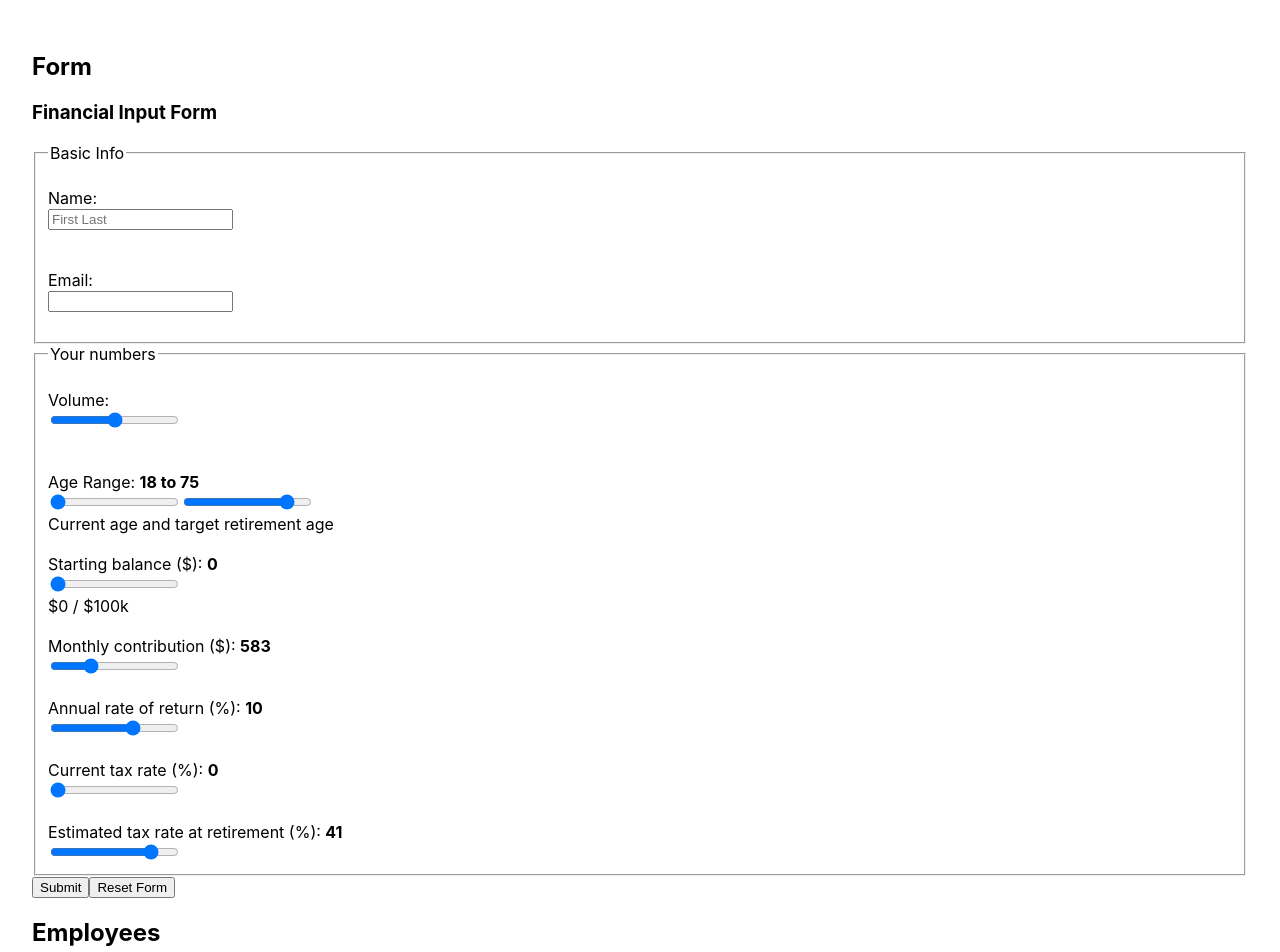
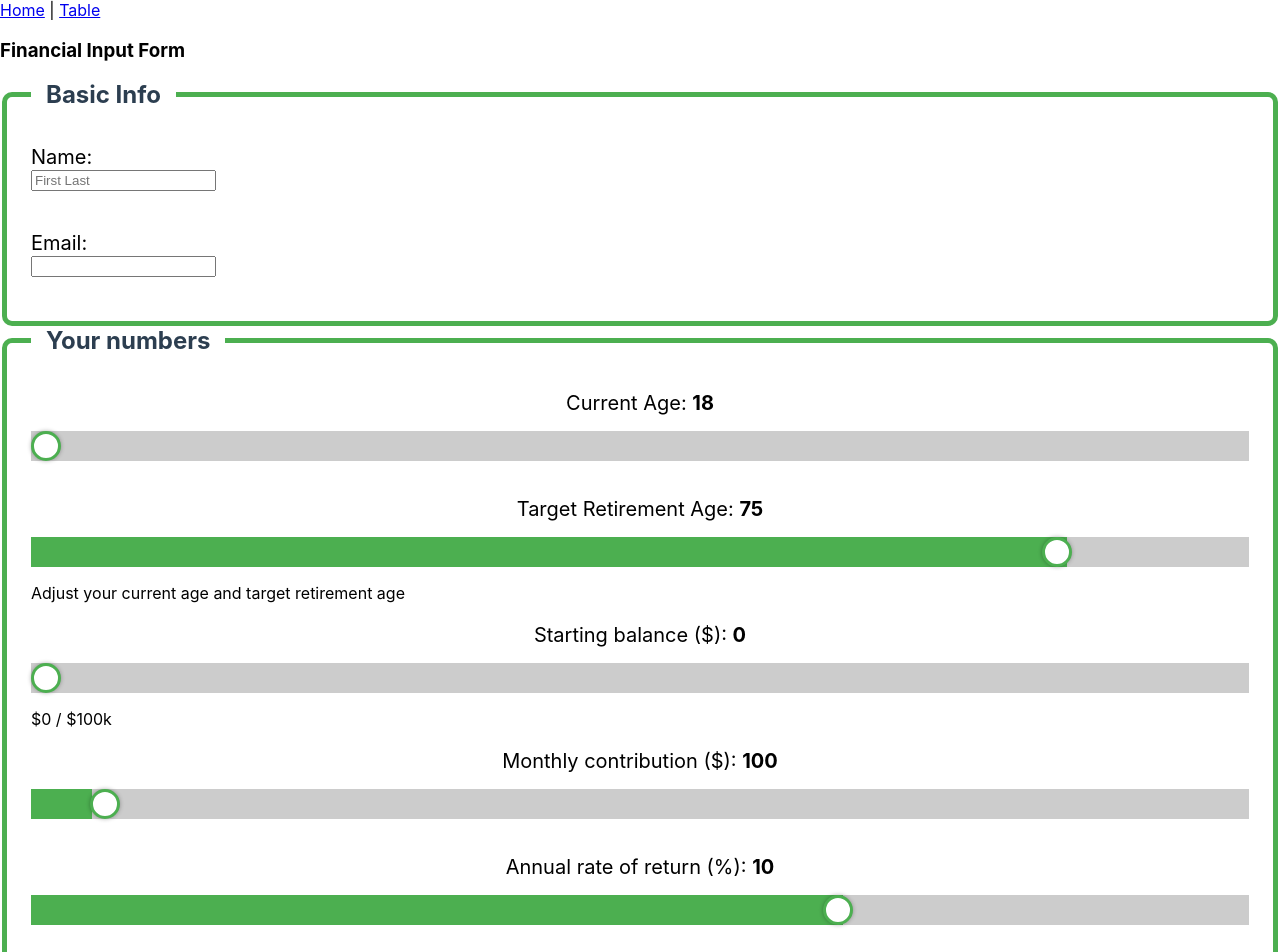
Before and after one commit to hebronm/copilot-ui, a React (Create React App) app: page / in a window 1280 px wide. Shown: the top 952 px of the page. Built offline with nearby package versions, Linux system fonts and the light colour scheme; no server answers.

Commit message:
sliders work
sliders look nice, reset properly.
still dont submit,
made a second page to put the table

```diff
--- a/package.json
+++ b/package.json
@@ -9,6 +9,7 @@
     "@testing-library/user-event": "^13.5.0",
     "react": "^19.1.0",
     "react-dom": "^19.1.0",
+    "react-router-dom": "^7.6.3",
     "react-scripts": "5.0.1",
     "web-vitals": "^2.1.4"
   },
--- a/src/App.css
+++ b/src/App.css
@@ -37,9 +37,102 @@
   }
 }
 
+fieldset {
+  border: 5px solid #4caf50; /* sets border width and color */
+  border-radius: 10px;        /* optional: rounded corners */
+  padding: 1em 1.5em 1.5em;  /* adjust padding for legend */
+}
+
+legend {
+  font-size: 1.5rem;
+  font-weight: bold;
+  color: #2c3e50;
+  padding: 0 15px;
+  text-align: left;
+}
+
 label {
   margin-top: 20px;
   font-weight: normal;
-  font-size: 16px;
+  font-size: 20px;
   display: block;
+  text-align: left;
 }
+
+.label {
+  margin-top: 20px;
+  font-weight: normal;
+  font-size: 20px;
+  display: block;
+  text-align: center;
+}
+
+/* FULLY CUSTOM SLIDER STYLING */
+
+input[type=range].custom-slider {
+  -webkit-appearance: none;
+  appearance: none;
+  width: 100%;
+  height: 30px;
+  background: transparent;
+  cursor: pointer;
+  margin: 16px 0;
+}
+
+/* Track - Chrome, Safari */
+input[type=range].custom-slider::-webkit-slider-runnable-track {
+  height: 10px;
+  background: transparent;
+  {/*background: linear-gradient(to right, #4caf50 0%, #ccc 0%);*/}
+  border-radius: 20px;
+  /* transition: background 0.3s ease; */
+}
+
+/* Thumb - Chrome, Safari */
+input[type=range].custom-slider::-webkit-slider-thumb {
+  -webkit-appearance: none;
+  appearance: none;
+  width: 30px;
+  height: 30px;
+  background: #ffffff; /* White background for the thumb */
+  border: 3px solid #4caf50; /* Green border for the thumb */
+  border-radius: 50%; /* Makes the thumb perfectly round */
+  box-shadow: 0 0 4px rgba(0,0,0,0.3);
+  margin-top: -10px; /* Vertically centers the 30px thumb on the 10px track */
+  transition: background 0.2s, transform 0.2s;
+}
+
+input[type=range].custom-slider:hover::-webkit-slider-thumb {
+  background: #e8f5e9;
+  transform: scale(1.1);
+}
+
+/* Track - Firefox, don't need to fix yet*/
+input[type=range].custom-slider::-moz-range-track {
+  height: 10px;
+  background: #ccc;
+  border-radius: 5px;
+}
+
+input[type=range].custom-slider::-moz-range-progress {
+  height: 10px;
+  background: #4caf50;
+  border-radius: 5px;
+}
+
+/* Thumb - Firefox, don't need to fix yet*/
+input[type=range].custom-slider::-moz-range-thumb {
+  width: 20px;
+  height: 20px;
+  background: #ffffff;
+  border: 3px solid #4caf50;
+  border-radius: 50%;
+  box-shadow: 0 0 4px rgba(0,0,0,0.3);
+  cursor: pointer;
+  transition: background 0.2s, transform 0.2s;
+}
+
+input[type=range].custom-slider:hover::-moz-range-thumb {
+  background: #e8f5e9;
+  transform: scale(1.1);
+}
--- a/src/App.js
+++ b/src/App.js
@@ -1,42 +1,74 @@
 import React, { useEffect, useState } from 'react';
 import "./App.css";
+import { BrowserRouter as Router, Route, Routes, Link } from "react-router-dom";
+import Table from "./Table";
+
+
+{/*helper method to create a slider*/}
+function getSliderTrackStyle(value, min = 0, max = 100) {
+  const percent = ((value - min) / (max - min)) * 100;
+  return {
+    background: `linear-gradient(to right, #4caf50 ${percent}%, #ccc ${percent}%)`
+  };
+}
 
 function MyButton() {
   return <button>I'm a button, in a return statement</button>;
 }
 
 function FinancialForm() {
+  const [name, setName] = useState('');
+  const [email, setEmail] = useState('');
   {/*ranges for sliders*/}
   const [ageRange, setAgeRange] = useState([18, 75]);
   const [startingBalance, setStartingBalance] = useState(0);
-  const [monthlyContribution, setMonthlyContribution] = useState(583);
+  const [monthlyContribution, setMonthlyContribution] = useState(100);
   const [annualReturn, setAnnualReturn] = useState(10);
-  const [currentTaxRate, setCurrentTaxRate] = useState(0);
-  const [retirementTaxRate, setRetirementTaxRate] = useState(41);
+  const [currentTaxRate, setCurrentTaxRate] = useState(5);
+  const [retirementTaxRate, setRetirementTaxRate] = useState(10);
+
+   const resetForm = () => {
+    setName('');
+    setEmail('');
+    setAgeRange([18, 75]);
+    setStartingBalance(0);
+    setMonthlyContribution(100);
+    setAnnualReturn(10);
+    setCurrentTaxRate(5);
+    setRetirementTaxRate(10);
+  };
 
   return (
     <form action="/submit" method="post">
       <h3>Financial Input Form</h3>
+
       <fieldset>
         <legend>Basic Info</legend>
-
-        <label className = "label" htmlFor="name">Name: </label>
-        <input type="text" id="name" name="name" placeholder="First Last" /><br /><br />
-
+        <label htmlFor="name">Name: </label>
+        <input
+          type="text"
+          id="name"
+          name="name"
+          placeholder="First Last"
+          value={name}
+          onChange={(e) => setName(e.target.value)}
+        /><br /><br />
         <label htmlFor="email">Email: </label>
-        <input type="email" id="email" name="email" /><br /><br />
+        <input
+          type="email"
+          id="email"
+          name="email"
+          value={email}
+          onChange={(e) => setEmail(e.target.value)}
+        /><br /><br />
       </fieldset>
-
 
 
       <fieldset>
         <legend>Your numbers</legend>
 
-        <label htmlFor="range">Volume:</label>
-        <input type="range" id="range" name="volume" min="0" max="100" /><br /><br />
-
         <label className="label">
-            Age Range: <b>{ageRange[0]} to {ageRange[1]}</b>
+          Current Age: <b>{ageRange[0]}</b>
         </label>
         <input
           type="range"
@@ -46,8 +78,13 @@ function FinancialForm() {
           onChange={(e) =>
             setAgeRange([Math.min(Number(e.target.value), ageRange[1]), ageRange[1]])
           }
-            className="slider"
+          className="custom-slider"
+          style={getSliderTrackStyle(ageRange[0], 18, 85)}
         />
+
+        <label className="label" style={{ marginTop: '20px' }}>
+          Target Retirement Age: <b>{ageRange[1]}</b>
+        </label>
         <input
           type="range"
           min="18"
@@ -56,9 +93,10 @@ function FinancialForm() {
           onChange={(e) =>
             setAgeRange([ageRange[0], Math.max(Number(e.target.value), ageRange[0])])
           }
-            className="slider"
+          className="custom-slider"
+          style={getSliderTrackStyle(ageRange[1], 18, 85)}
 />
-          <div className="subLabel">Current age and target retirement age</div>
+        <div className="subLabel">Adjust your current age and target retirement age</div>
 
         <label className="label">
           Starting balance ($): <b>{startingBalance.toLocaleString()}</b>
@@ -70,11 +108,11 @@ function FinancialForm() {
           step="1000"
           value={startingBalance}
           onChange={(e) => setStartingBalance(Number(e.target.value))}
-            className="slider"
+          className="custom-slider"
+          style={getSliderTrackStyle(startingBalance, 0, 100000)}
         />
         <div className="subLabel">${startingBalance.toLocaleString()} / $100k</div>
 
-          {/* Monthly contribution */}
         <label className="label">
           Monthly contribution ($): <b>{monthlyContribution.toLocaleString()}</b>
         </label>
@@ -84,10 +122,10 @@ function FinancialForm() {
           max="2000"
           value={monthlyContribution}
           onChange={(e) => setMonthlyContribution(Number(e.target.value))}
-            className="slider"
+          className="custom-slider"
+          style={getSliderTrackStyle(monthlyContribution, 0, 2000)}
         />
 
-          {/* Annual rate of return */}
         <label className="label">
           Annual rate of return (%): <b>{annualReturn}</b>
         </label>
@@ -97,10 +135,10 @@ function FinancialForm() {
           max="15"
           value={annualReturn}
           onChange={(e) => setAnnualReturn(Number(e.target.value))}
-            className="slider"
+          className="custom-slider"
+          style={getSliderTrackStyle(annualReturn, 0, 15)}
         />
 
-          {/* Current tax rate */}
         <label className="label">
           Current tax rate (%): <b>{currentTaxRate}</b>
         </label>
@@ -110,10 +148,10 @@ function FinancialForm() {
           max="50"
           value={currentTaxRate}
           onChange={(e) => setCurrentTaxRate(Number(e.target.value))}
-            className="slider"
+          className="custom-slider"
+          style={getSliderTrackStyle(currentTaxRate, 0, 50)}
         />
 
-          {/* Estimated tax rate at retirement */}
         <label className="label">
           Estimated tax rate at retirement (%): <b>{retirementTaxRate}</b>
         </label>
@@ -123,13 +161,13 @@ function FinancialForm() {
           max="50"
           value={retirementTaxRate}
           onChange={(e) => setRetirementTaxRate(Number(e.target.value))}
-            className="slider"
+          className="custom-slider"
+          style={getSliderTrackStyle(retirementTaxRate, 0, 50)}
         />
       </fieldset>
 
       <button type="submit">Submit</button>
-      <button type="reset">Reset Form</button>
-
+      <button type="button" onClick={resetForm}>Reset Form</button>
     </form>
 
   );
@@ -265,63 +303,31 @@ function FormButtons() {
 
 
 function App() {
-  const [employees, setEmployees] = useState([]);
-  const [loading, setLoading] = useState(true);
 
-  useEffect(() => {
-    fetch('http://34.217.130.235:8080/employees')
-      .then((response) => response.json())
-      .then((json) => {
-        console.log(json);
-
-        // Safely extract employeeList from the response
-        const employeeList = json?._embedded?.employeeList || [];
-        setEmployees(employeeList);
-        setLoading(false);
-      })
-      .catch((error) => {
-        console.error('Error fetching data:', error);
-        setLoading(false);
-      });
-  }, []);
 
   return (
-    <div style={{ padding: '2rem' }}>
 
-      <h2>Form</h2>
+    <Router>
+      <nav>
+        <Link to="/">Home</Link> | <Link to="/table">Table</Link>
+      </nav>
+
+      <Routes>
+        <Route
+          path="/"
+          element={
+            <div>
+              {/* Put your FinancialForm first */}
               <FinancialForm />
 
-
-
-
-      <h2>Employees</h2>
-      {loading ? (
-        <p>Loading...</p>
-      ) : (
-        <table border="1" cellPadding="8" cellSpacing="0">
-          <thead>
-            <tr>
-              <th>ID</th>
-              <th>First Name</th>
-              <th>Last Name</th>
-              <th>Role</th>
-              <th>Name</th>
-            </tr>
-          </thead>
-          <tbody>
-            {employees.map((emp) => (
-              <tr key={emp.id}>
-                <td>{emp.id}</td>
-                <td>{emp.firstName}</td>
-                <td>{emp.lastName}</td>
-                <td>{emp.role}</td>
-                <td>{emp.name}</td>
-              </tr>
-            ))}
-          </tbody>
-        </table>
-      )}
+              {/* Add any other components or JSX here */}
+              <p>This is extra home page content</p>
             </div>
+          }
+        />
+        <Route path="/table" element={<Table />} />
+      </Routes>
+    </Router>
   );
 }
 
--- /dev/null
+++ b/src/Table.js
@@ -0,0 +1,62 @@
+import React, { useEffect, useState } from 'react';
+
+function App() {
+  const [employees, setEmployees] = useState([]);
+  const [loading, setLoading] = useState(true);
+
+  useEffect(() => {
+    fetch('http://34.217.130.235:8080/employees')
+      .then((response) => response.json())
+      .then((json) => {
+        console.log(json);
+
+        // Safely extract employeeList from the response
+        const employeeList = json?._embedded?.employeeList || [];
+        setEmployees(employeeList);
+        setLoading(false);
+      })
+      .catch((error) => {
+        console.error('Error fetching data:', error);
+        setLoading(false);
+      });
+  }, []);
+
+  return (
+
+    <div style={{ padding: '2rem' }}>
+
+
+
+
+      <h2>Employees</h2>
+      {loading ? (
+        <p>Loading...</p>
+      ) : (
+        <table border="1" cellPadding="8" cellSpacing="0">
+          <thead>
+            <tr>
+              <th>ID</th>
+              <th>First Name</th>
+              <th>Last Name</th>
+              <th>Role</th>
+              <th>Name</th>
+            </tr>
+          </thead>
+          <tbody>
+            {employees.map((emp) => (
+              <tr key={emp.id}>
+                <td>{emp.id}</td>
+                <td>{emp.firstName}</td>
+                <td>{emp.lastName}</td>
+                <td>{emp.role}</td>
+                <td>{emp.name}</td>
+              </tr>
+            ))}
+          </tbody>
+        </table>
+      )}
+    </div>
+  );
+}
+
+export default App;
```
Also changed, not shown: 1 other file (tests, documents, lock files or other folders). Lines whose indentation alone changed are shown as unchanged.
